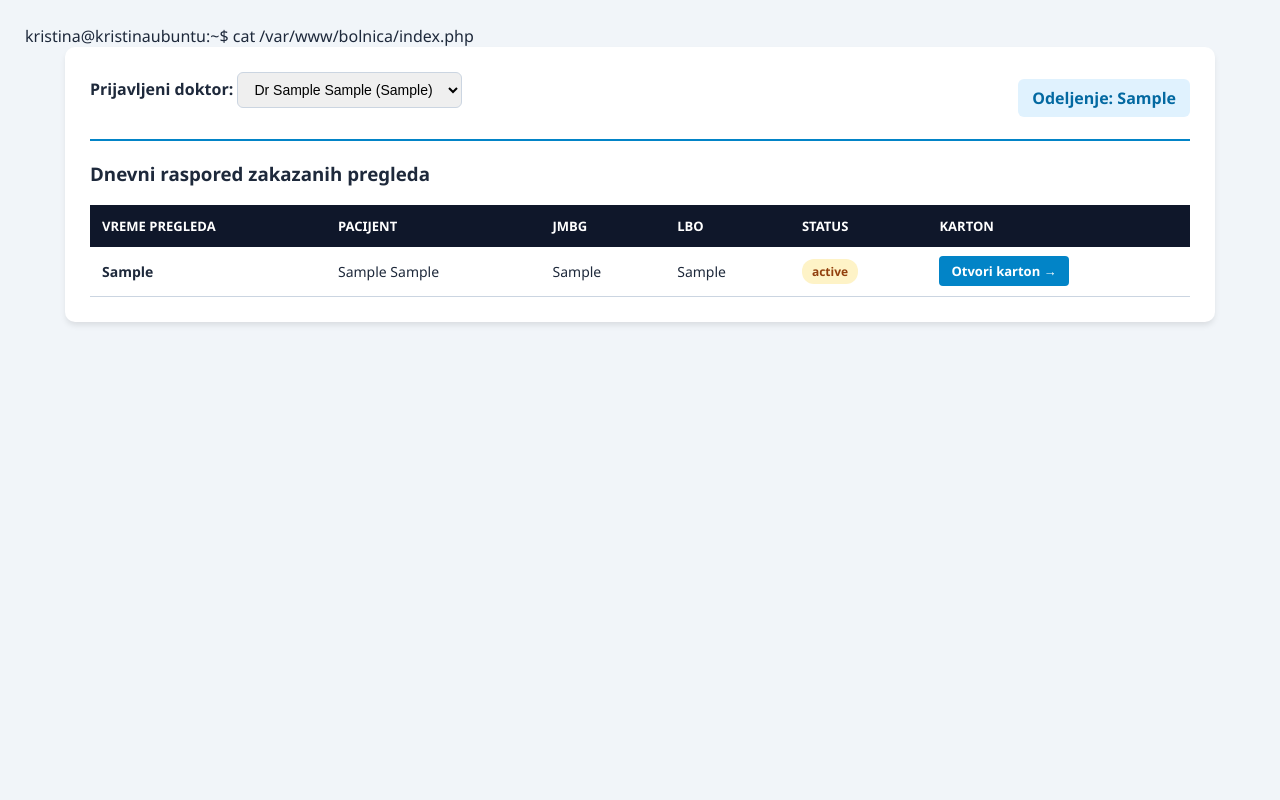
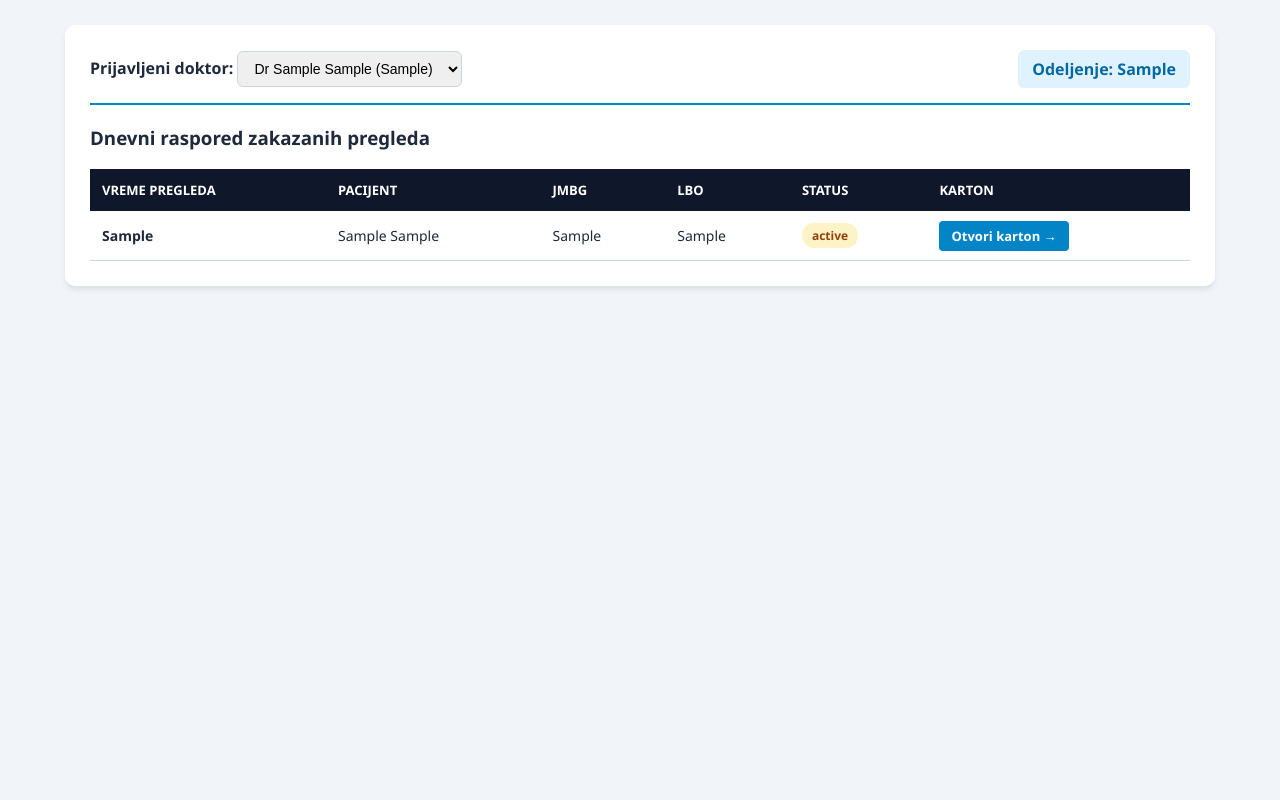
Before and after one commit to kristina3023/bolnicki-informacioni-sistem, a PHP site: page / in a window 1280 px wide. Run offline with PHP 8.4, Linux system fonts and the light colour scheme; tables that the repository leaves empty or names only in its code hold one stand-in row (values such as "Sample post").

Commit message:
Fix PHP syntax and formatting issues in index.php

```diff
--- a/index.php
+++ b/index.php
@@ -1,4 +1,4 @@
-kristina@kristinaubuntu:~$ cat /var/www/bolnica/index.php
+
 <?php
 $conn = new mysqli('localhost', 'bolnica_user', 'Praksa.123', 'bolnica');
 if ($conn->connect_error) { die("Greška pri povezivanju: " . $conn->connect_error); }
```
